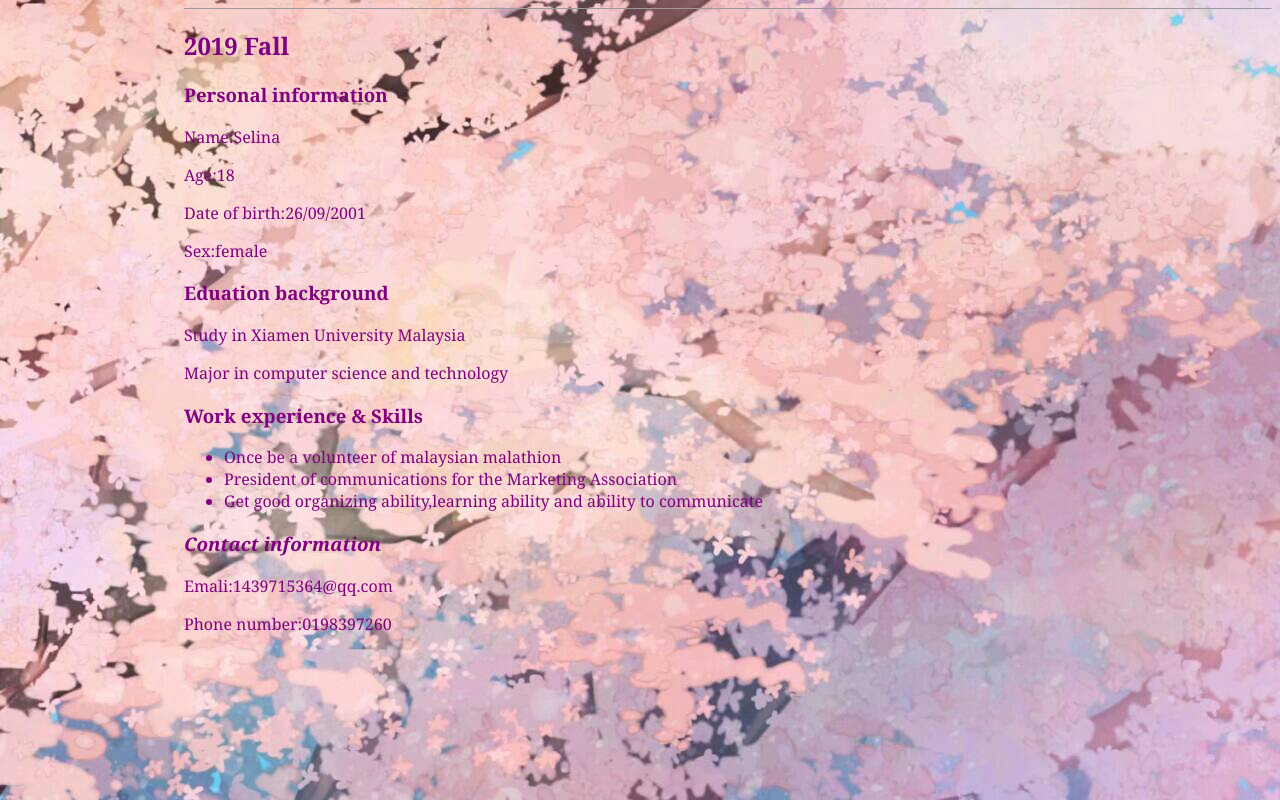
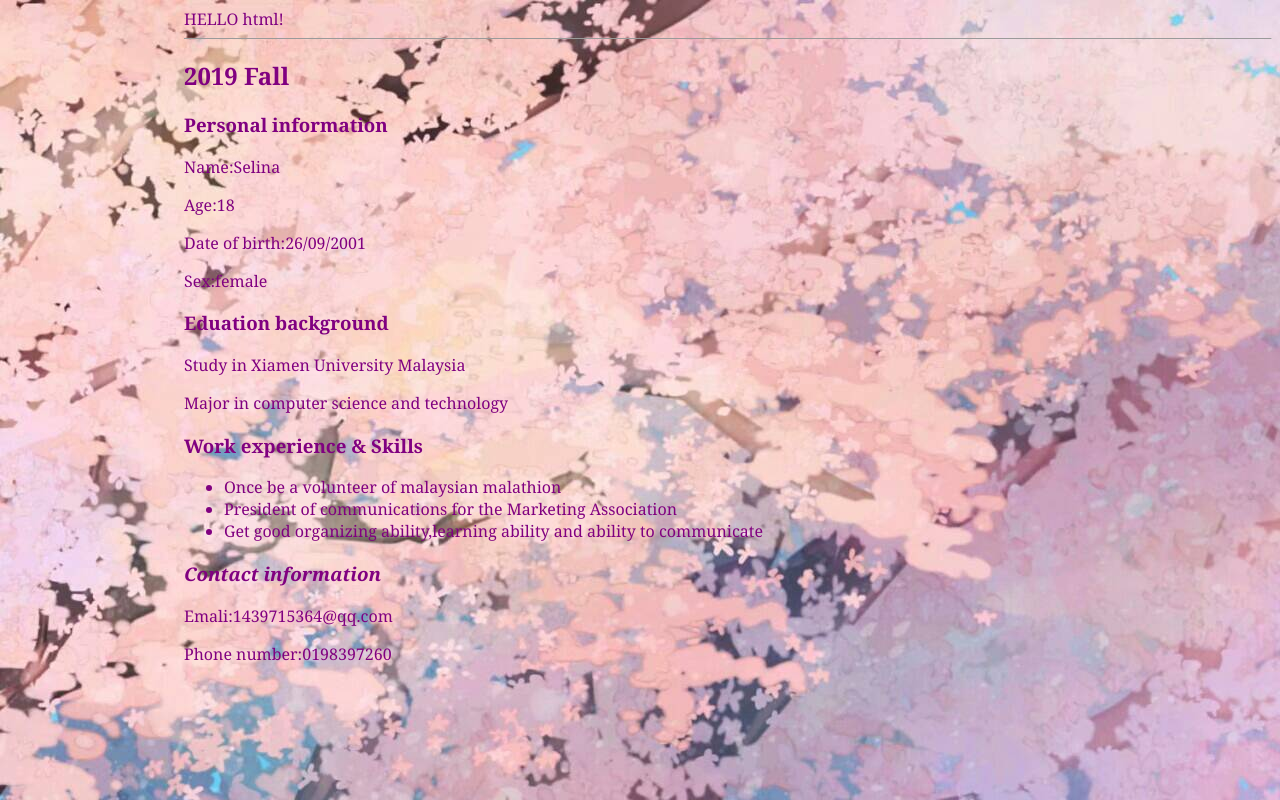
Before and after one commit to selina196/selina196.github.io, a plain HTML site: page index_2.html in a window 1280 px wide. Drawn offline with Linux system fonts and the light colour scheme.

Commit message:
Update index_2.html

```diff
--- a/index_2.html
+++ b/index_2.html
@@ -1,3 +1,6 @@
+<html>
+<head>
+<titel>HELLO html!
 <style type="text/css">
 
 body {
```
